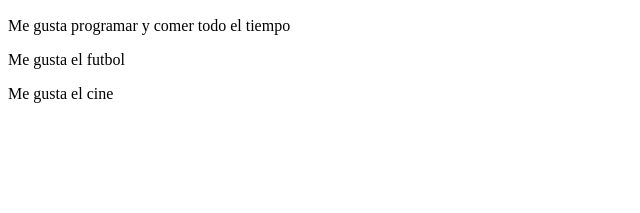
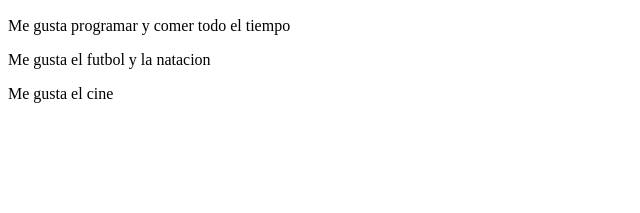
Before and after one commit to davidfer1112/PortafolioACM, a plain HTML site: page index.html in a window 1280 px wide. Shown: the part 232-445 px from the top of the page, 0-640 px from the left. Drawn offline with Linux system fonts and the light colour scheme.

Commit message:
Update index.html

```diff
--- a/index.html
+++ b/index.html
@@ -24,7 +24,7 @@
 
         <p>Me gusta programar y comer todo el tiempo</p>
 
-        <p>Me gusta el futbol</p>
+        <p>Me gusta el futbol y la natacion</p>
 
         <p>Me gusta el cine</p>
 
```
